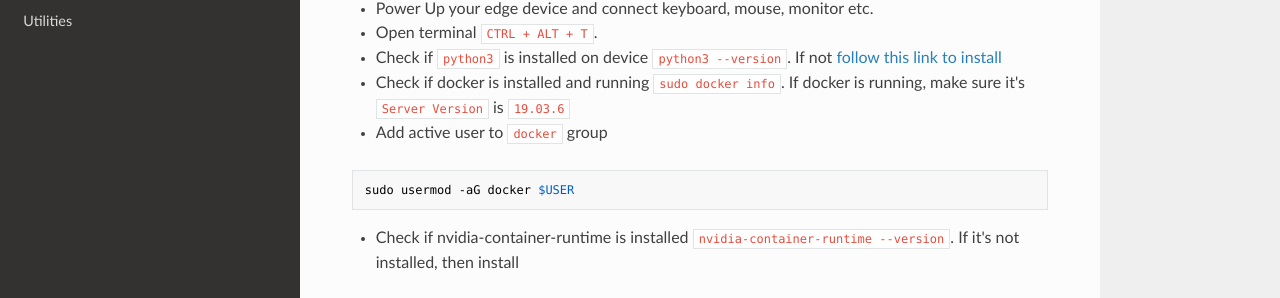
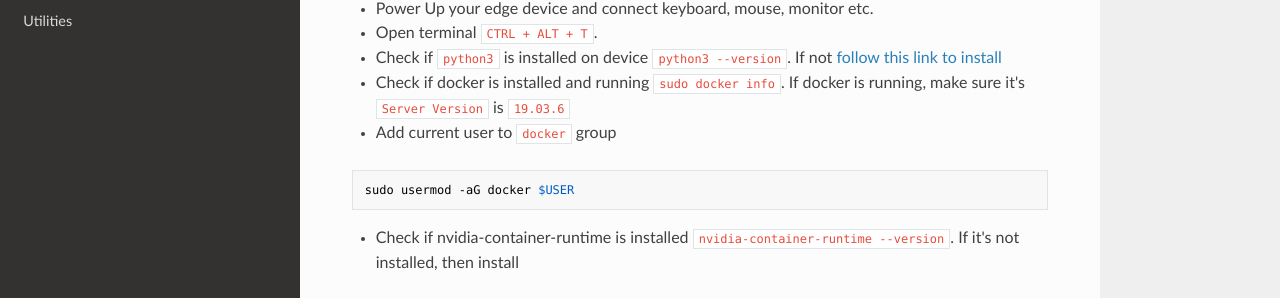
Before and after one commit to hazenai/system-docs, an MkDocs documentation site: the page built from docs/installation.md, in a window 1280 px wide and 900 px high. Shown: the part 433-731 px from the top of the window. Built offline with MkDocs 1.6.1, drawn with Linux system fonts in a browser that asks for light colours; nearby versions of some CDN libraries.

Commit message:
updating docs

````diff
--- a/docs/installation.md
+++ b/docs/installation.md
@@ -12,7 +12,7 @@
 * Open terminal `CTRL + ALT + T`.
 * Check if `python3` is installed on device `python3 --version`. If not [follow this link to install](https://phoenixnap.com/kb/how-to-install-python-3-ubuntu)
 * Check if docker is installed and running `sudo docker info`. If docker is running, make sure it's `Server Version` is `19.03.6`
-* Add active user to `docker` group
+* Add current user to `docker` group
 ```bash
 sudo usermod -aG docker $USER
 ```
````
